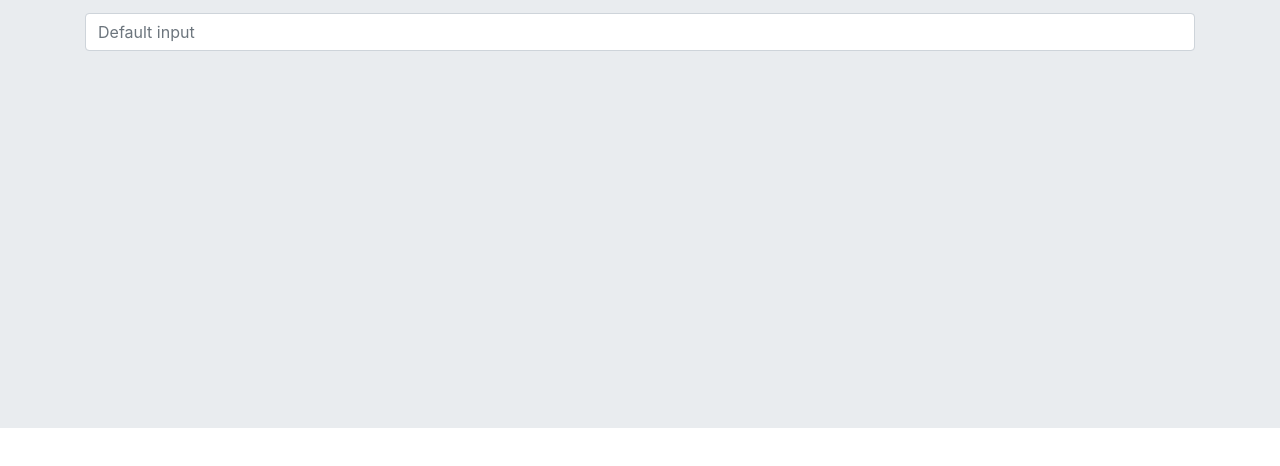
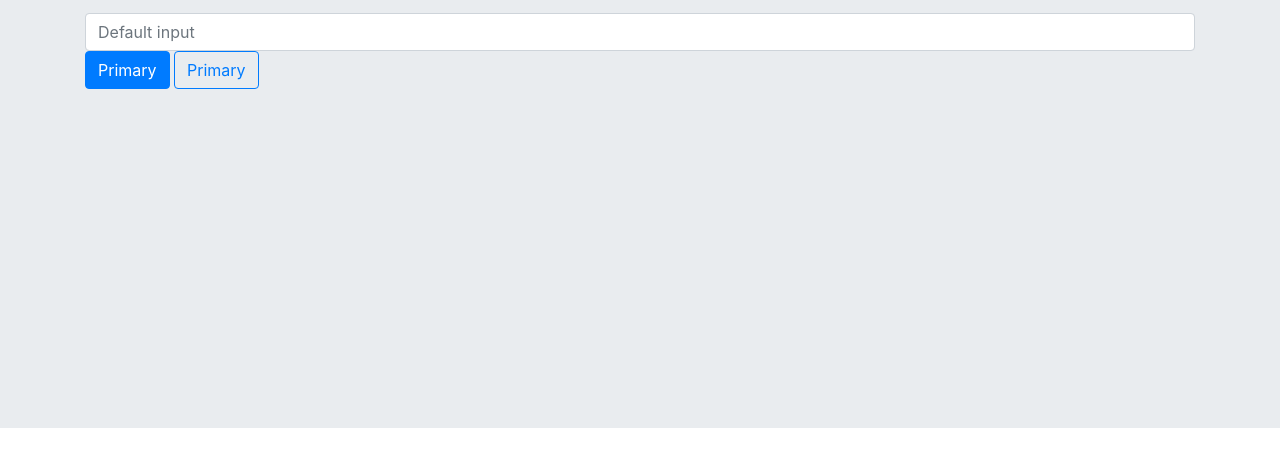
Before and after one commit to tmd913/travel-landing-page, a plain HTML site: page index.html in a window 1280 px wide. Shown: the part 228-694 px from the top of the page. Drawn offline with nearby package versions, Linux system fonts and the light colour scheme.

Commit message:
added 2 buttons

```diff
--- a/index.html
+++ b/index.html
@@ -57,6 +57,9 @@
             <h1 class="display-4">Fluid jumbotron</h1>
             <p class="lead">This is a modified jumbotron that occupies the entire horizontal space of its parent.</p>
             <input class="form-control" type="text" placeholder="Default input">
+            <button type="button" class="btn btn-primary">Primary</button>
+            <button type="button" class="btn btn-outline-primary">Primary</button>
+
         </div>
     </div>
 
```
